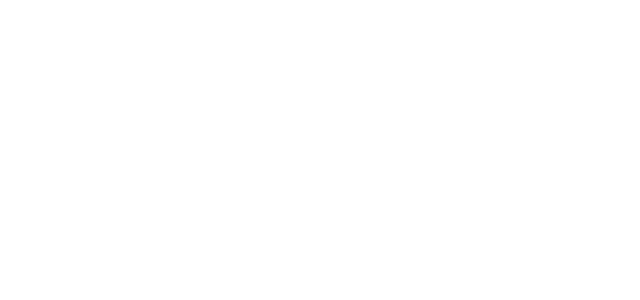
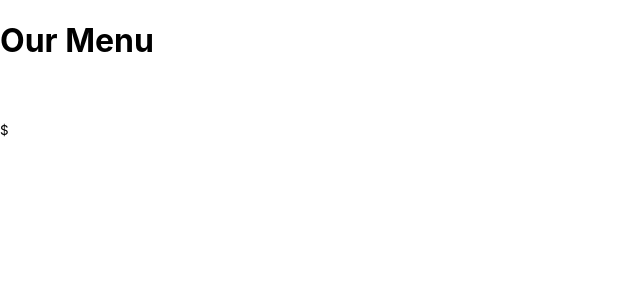
Before and after one commit to lzalit238/Menu-Project, a React (Create React App) app in the folder menu/: page / in a window 1280 px wide. Shown: the top 300 px of the page, without its empty margins (0-640 px from the left). Built offline with nearby package versions, Linux system fonts and the light colour scheme.

Commit message:
Update App.jsx

```diff
--- a/menu/src/App.jsx
+++ b/menu/src/App.jsx
@@ -1,8 +1,9 @@
-import React from 'react'
+import React, {useState} from 'react'
 import Item from './Components/Item'
 import data from './data'
 
 const App = () => {
+    const [item, setItem]=useState(data)
     return (
         <div>
             <h1>Our Menu</h1>
--- a/menu/src/Components/Item.jsx
+++ b/menu/src/Components/Item.jsx
@@ -1,7 +1,8 @@
 import React from 'react'
 
 const Item = (data) => {
-    const {id, title, category, price, img, desc} = data
+    const { id, title, category, price, img, desc } = data
+
     return (
         <>
             <div key={id}>
--- a/menu/src/index.js
+++ b/menu/src/index.js
@@ -1,10 +1,11 @@
 import React from 'react';
 import ReactDOM from 'react-dom';
 import './index.css';
-import './App';
+import App from './App';
 
 ReactDOM.render(
   <React.StrictMode>
+    <App />
   </React.StrictMode>,
   document.getElementById('root')
 );
```
